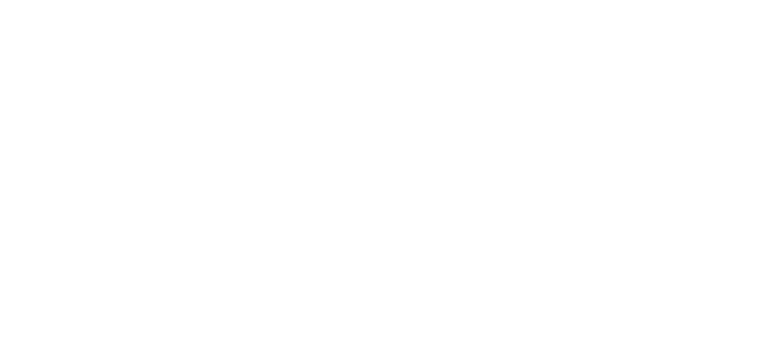
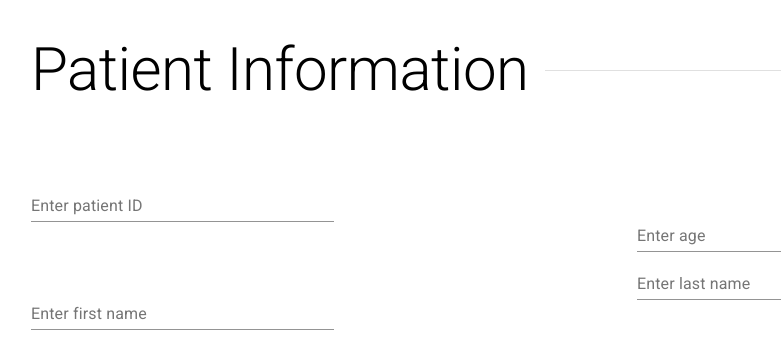
Before and after one commit to cu-devclub/app4stroke_front, a React (Create React App) app: page /form in a window 1280 px wide. Shown: the top 358 px of the page, without its empty margins (3-784 px from the left). Built offline with nearby package versions, Linux system fonts and the light colour scheme.

Commit message:
add TextField

```diff
--- /dev/null
+++ b/src/Pages/Form/Components/PatientInformationSection.tsx
@@ -0,0 +1,57 @@
+import React from "react";
+import { createStyles, makeStyles, withStyles } from "@material-ui/core/styles";
+import { Grid, TextField } from "@material-ui/core";
+
+const useStyle = makeStyles(() =>
+  createStyles({
+    root: {
+      width: "100%",
+      padding: "34px",
+      alignItems: "center",
+    },
+  })
+);
+
+const GridStyles = withStyles({
+  root: {
+    width: "50%",
+  },
+})(Grid);
+
+const TextFieldStyles = withStyles({
+  root: {
+    width: "50%",
+  },
+})(TextField);
+
+const PatientInformationSection: React.FC = () => {
+  const classes = useStyle();
+  return (
+    <Grid container className={classes.root}>
+      {/* Container 1 */}
+      <GridStyles item xs="auto">
+        {/* PatientID */}
+        <Grid style={{ marginBottom: "60px" }}>
+          <TextFieldStyles id="standard-basic" label="Enter patient ID" />
+        </Grid>
+        {/* FirstName */}
+        <Grid>
+          <TextFieldStyles id="standard-basic" label="Enter first name" />
+        </Grid>
+      </GridStyles>
+      {/* Container 2 */}
+      <GridStyles item xs="auto">
+        {/* Age */}
+        <Grid>
+          <TextFieldStyles id="standard-basic" label="Enter age" />
+        </Grid>
+        {/* LastName */}
+        <Grid>
+          <TextFieldStyles id="standard-basic" label="Enter last name" />
+        </Grid>
+      </GridStyles>
+    </Grid>
+  );
+};
+
+export default PatientInformationSection;
--- a/src/Pages/Form/Components/SectionTitle.tsx
+++ b/src/Pages/Form/Components/SectionTitle.tsx
@@ -8,7 +8,7 @@ const useStyle = makeStyles((theme: Theme) =>
   createStyles({
     root: {
       width: "100%",
-      padding: "118px",
+      padding: "34px", //! change to 118px
       alignItems: "center",
     },
     divider: {
--- a/src/Pages/Form/Containers/FormContainer.tsx
+++ b/src/Pages/Form/Containers/FormContainer.tsx
@@ -1,6 +1,13 @@
 import React from "react";
+import SectionTitle from "../Components/SectionTitle";
+import PatientInformationSection from "../Components/PatientInformationSection";
 
 const FormContainer: React.FC = () => {
-  return <></>;
+  return (
+    <>
+      <SectionTitle title="Patient Information" />
+      <PatientInformationSection />
+    </>
+  );
 };
 export default FormContainer;
--- a/src/routes.tsx
+++ b/src/routes.tsx
@@ -3,7 +3,7 @@ import "./App.css";
 import { Switch, Route } from "react-router-dom";
 import SignInPage from "./Pages/signin/index";
 import HomePage from "./Pages/home/index";
-import FormPage from "./Pages/Form/index";
+import FormPage from "./Pages/form/index";
 
 const Routes: React.FC = () => {
   return (
```
